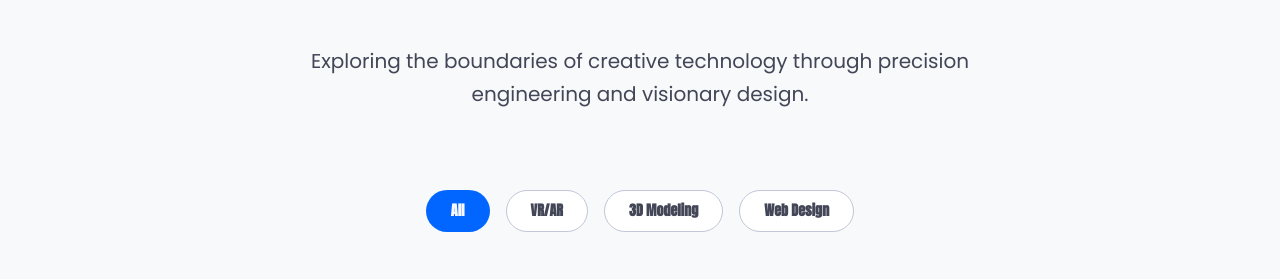
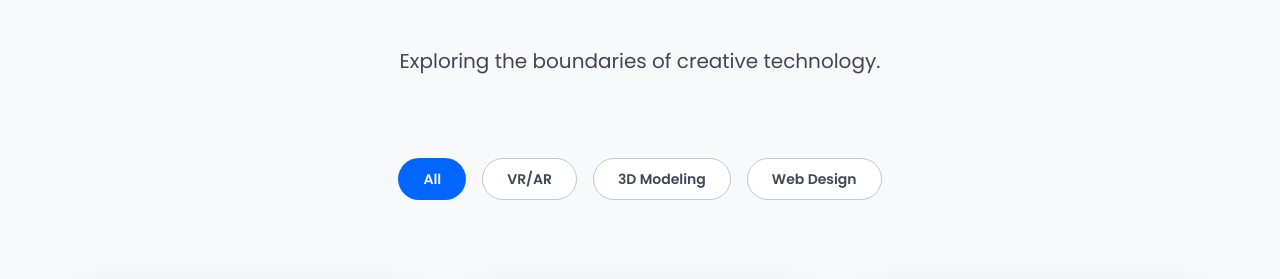
Before and after one commit to nexarstudiosinfo/NEXARSTUDIOS, a React (Vite) app: page / in a window 1280 px wide. Both pictures are taken after a click on the button "Explore Work". Shown: the part 215-494 px from the top of the page. Built offline with nearby package versions, Linux system fonts and the light colour scheme.

Commit message:
Update Portfolio.tsx

```diff
--- a/src/pages/Portfolio.tsx
+++ b/src/pages/Portfolio.tsx
@@ -20,21 +20,21 @@ const projects = [
   {
     title: 'Aether Construct',
     category: '3D Modeling',
-    description: 'Precision 3D architectural visualization blending brutalism with modern aero-design.',
+    description: 'Precision 3D architectural visualization.',
     image: 'https://images.unsplash.com/photo-1605152276897-4f618f831968?auto=format&fit=crop&q=80&w=800',
     span: 'col-span-1',
   },
   {
     title: 'OmniFlow Studio',
     category: 'Web Design',
-    description: 'A comprehensive suite of design tools built for high-stakes creative collaboration.',
+    description: 'A comprehensive suite of design tools.',
     image: 'https://images.unsplash.com/photo-1498050108023-c5249f4df085?auto=format&fit=crop&q=80&w=1200',
     span: 'md:col-span-2',
   },
   {
     title: 'Synapse AI',
     category: 'VR/AR',
-    description: 'Visualizing complex neural networks through augmented reality overlays.',
+    description: 'Visualizing neural networks through AR.',
     image: 'https://images.unsplash.com/photo-1550751827-4bd374c3f58b?auto=format&fit=crop&q=80&w=800',
     span: 'col-span-1',
   },
@@ -45,23 +45,31 @@ const categories = ['All', 'VR/AR', '3D Modeling', 'Web Design'];
 export default function Portfolio() {
   const [filter, setFilter] = useState('All');
 
-  const filteredProjects = projects.filter(p => filter === 'All' || p.category === filter);
+  const filteredProjects = projects.filter(
+    (p) => filter === 'All' || p.category === filter
+  );
 
   return (
     <div className="pt-32 pb-32 px-16 max-w-[1440px] mx-auto min-h-screen">
+
+      {/* HEADER */}
       <div className="text-center max-w-3xl mx-auto mb-20">
-        <h1 className="font-headline text-[72px] font-bold text-on-surface mb-6">Our Innovations</h1>
-        <p className="font-sans text-xl text-on-surface-variant leading-relaxed">
-          Exploring the boundaries of creative technology through precision engineering and visionary design.
+        <h1 className="text-[72px] font-bold text-on-surface mb-6">
+          Our Innovations
+        </h1>
+
+        <p className="text-xl text-on-surface-variant leading-relaxed">
+          Exploring the boundaries of creative technology.
         </p>
       </div>
 
+      {/* FILTER */}
       <div className="flex justify-center gap-4 mb-16 overflow-x-auto pb-4">
         {categories.map((cat) => (
           <button
             key={cat}
             onClick={() => setFilter(cat)}
-            className={`px-6 py-2.5 rounded-full font-headline text-sm font-semibold border transition-all cursor-pointer whitespace-nowrap ${
+            className={`px-6 py-2.5 rounded-full text-sm font-semibold border transition-all cursor-pointer whitespace-nowrap ${
               filter === cat
                 ? 'bg-primary-container text-on-primary-container border-transparent'
                 : 'bg-white text-on-surface-variant border-outline-variant hover:border-primary'
@@ -72,6 +80,7 @@ export default function Portfolio() {
         ))}
       </div>
 
+      {/* GRID */}
       <motion.div
         layout
         className="grid grid-cols-1 md:grid-cols-2 lg:grid-cols-3 gap-8"
@@ -87,29 +96,39 @@ export default function Portfolio() {
               className={`${project.span} relative group h-[400px] rounded-3xl overflow-hidden glass-panel`}
             >
               <img
-                referrerPolicy="no-referrer"
                 src={project.image}
                 alt={project.title}
                 className="w-full h-full object-cover transition-transform duration-700 group-hover:scale-110"
               />
+
               <div className="absolute inset-0 bg-gradient-to-t from-slate-950/90 via-slate-950/20 to-transparent opacity-0 group-hover:opacity-100 transition-opacity duration-500 p-8 flex flex-col justify-end">
-                <span className="inline-block px-3 py-1 bg-primary/20 text-white border border-primary/30 rounded-full font-sans text-[10px] font-bold tracking-widest uppercase mb-3 w-fit backdrop-blur-md">
+
+                <span className="inline-block px-3 py-1 bg-primary/20 text-white border border-primary/30 rounded-full text-[10px] font-bold tracking-widest uppercase mb-3">
                   {project.category}
                 </span>
-                <h3 className="font-headline text-3xl font-bold text-white mb-2">{project.title}</h3>
-                <p className="font-sans text-sm text-slate-300 max-w-sm line-clamp-2">{project.description}</p>
+
+                <h3 className="text-3xl font-bold text-white mb-2">
+                  {project.title}
+                </h3>
+
+                <p className="text-sm text-slate-300 max-w-sm line-clamp-2">
+                  {project.description}
+                </p>
+
               </div>
             </motion.div>
           ))}
         </AnimatePresence>
       </motion.div>
 
+      {/* LOAD MORE */}
       <div className="mt-24 flex justify-center">
-        <button className="bg-white border border-outline text-on-surface font-headline text-sm font-bold px-8 py-4 rounded-full hover:bg-slate-50 transition-colors flex items-center gap-2 cursor-pointer">
+        <button className="bg-white border border-outline text-on-surface text-sm font-bold px-8 py-4 rounded-full hover:bg-slate-50 flex items-center gap-2 cursor-pointer">
           Load More Projects
           <ChevronDown size={20} />
         </button>
       </div>
+
     </div>
   );
 }
```
